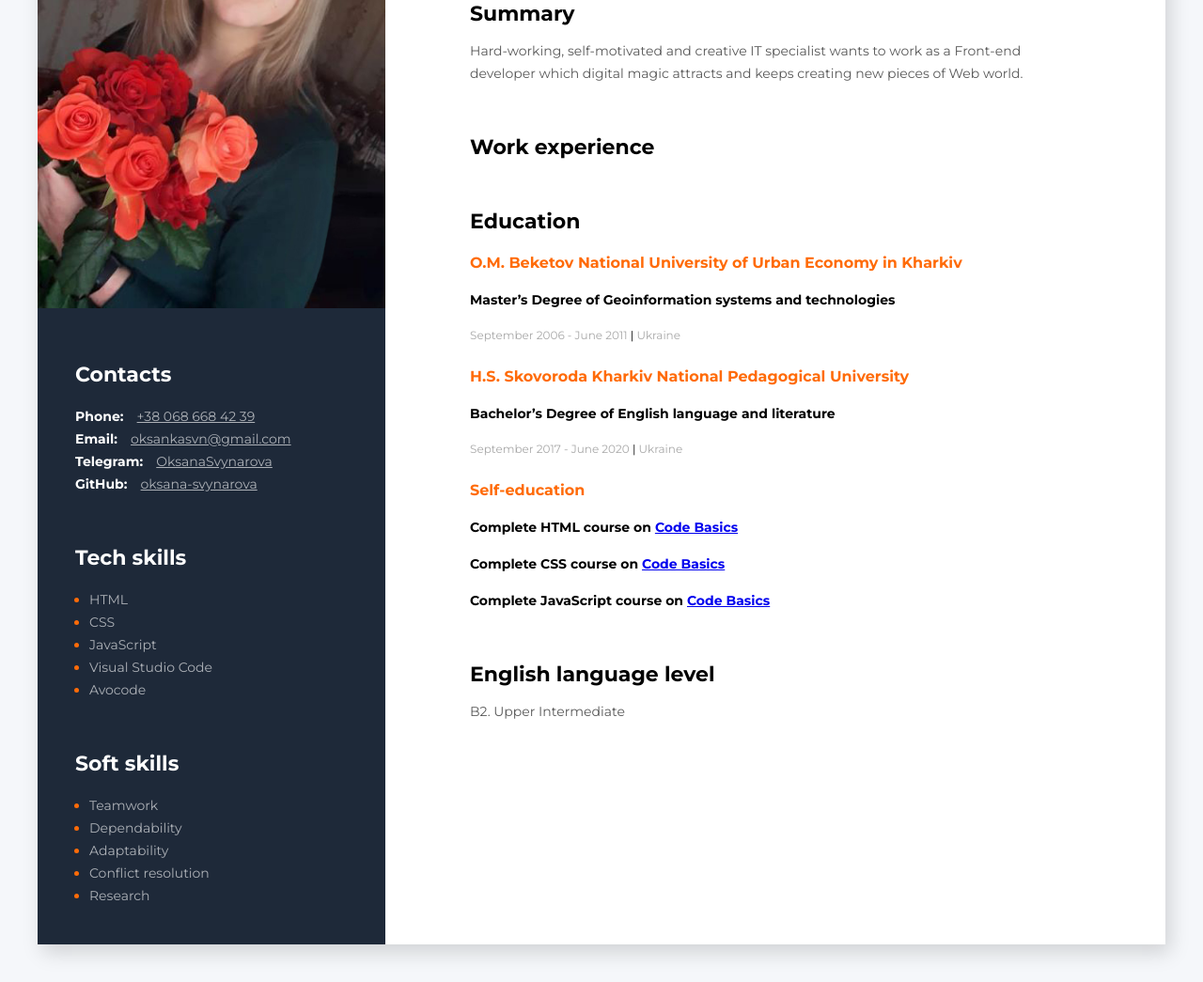
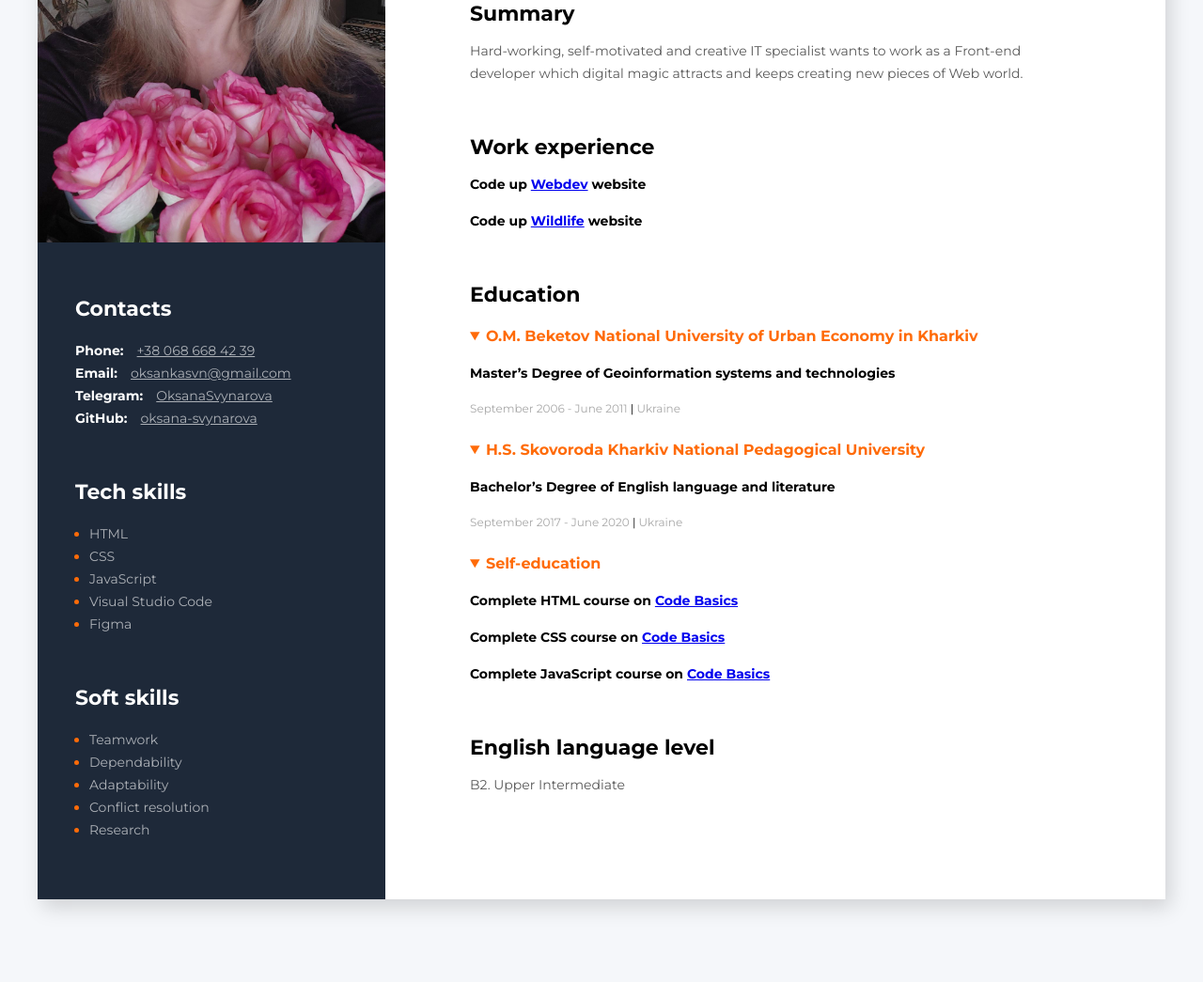
Before and after one commit to oksana-svynarova/rsschool-cv, a plain HTML site: page index.html in a window 1280 px wide. Shown: the part 315-1360 px from the top of the page at 94% size. After the commit the page ends 1312 px from the top, so only its background shows below. Drawn offline with Linux system fonts and the light colour scheme.

Commit message:
refactor: apply semantic tags

```diff
--- a/index.html
+++ b/index.html
@@ -15,39 +15,41 @@
     <!--main container-->
     <div class="wrapper">
       <aside class="sidebar">
-        <img class="my-photo" src="./me.jpg" alt="My photo" />
+        <img class="my-photo" src="./me2021.jpg" alt="My photo" />
 
         <!--contacts container-->
-        <div class="contacts-container">
+        <section class="contacts-container">
           <h3 class="contacts-title">Contacts</h3>
-          <div>
+          <ul>
+            <li class="contacts_item">
             <span class="contacts-link-title">Phone:</span>
-            <a class="contacts-link" href="tel:+38 068 668 42 39">
+            <a class="contacts-link" href="tel:+380686684239">
               +38 068 668 42 39
             </a>
-          </div>
-          <div>
+          </li>
+          <li class="contacts_item">
             <span class="contacts-link-title">Email:</span>
             <a class="contacts-link" href="mailto:oksankasvn@gmail.com">
               oksankasvn@gmail.com
             </a>
-          </div>
-          <div>
+          </li>
+          <li class="contacts_item">
             <span class="contacts-link-title">Telegram:</span>
             <a class="contacts-link" href="http://t.me/OksanaSvynarova">
               OksanaSvynarova
             </a>
-          </div>
-          <div>
+          </li>
+          <li class="contacts_item">
             <span class="contacts-link-title">GitHub:</span>
             <a class="contacts-link" href="https://github.com/oksana-svynarova">
               oksana-svynarova
             </a>
-          </div>
-        </div>
+          </li>
+          </ul>
+        </section>
 
         <!--tech skills container-->
-        <div class="tech-skills-container">
+        <section class="tech-skills-container">
           <h3 class="tech-skills-title">Tech skills</h3>
           <ul>
             <li class="skills-item"><span class="skills-text">HTML</span></li>
@@ -59,13 +61,13 @@
               <span class="skills-text">Visual Studio Code</span>
             </li>
             <li class="skills-item">
-              <span class="skills-text">Avocode</span>
+              <span class="skills-text">Figma</span>
             </li>
           </ul>
-        </div>
+        </section>
 
         <!--soft skills container-->
-        <div class="soft-skills-container">
+        <section class="soft-skills-container">
           <h3 class="soft-skills-title">Soft skills</h3>
           <ul>
             <li class="skills-item">
@@ -84,83 +86,91 @@
               <span class="skills-text">Research</span>
             </li>
           </ul>
-        </div>
+        </section>
       </aside>
 
       <!--about me container-->
-      <div class="about-me-container">
+      <main class="about-me-container">
         <!--about me main info-->
         <div class="info-container">
           <h1 class="name">Oksana Svynarova</h1>
           <p class="location">Kharkiv, Ukraine</p>
         </div>
         <!--summary-->
-        <div>
-          <h3 class="about-me-title">Summary</h3>
+        <section>
+          <h2 class="about-me-title">Summary</h2>
           <p class="description">
             Hard-working, self-motivated and creative IT specialist wants to
             work as a Front-end developer which digital magic attracts and keeps
             creating new pieces of Web world.
           </p>
-        </div>
+        </section>
 
         <!--work experience-->
         <div class="work-experience">
-          <h3 class="about-me-title">Work experience</h3>
+          <h2 class="about-me-title">Work experience</h2>
+          <h4 class="educatin-specialty">
+            Code up <a href="https://trusting-almeida-e0bdd8.netlify.app/">Webdev</a> website
+          </h4>
+          <h4 class="educatin-specialty">
+            Code up <a href="https://rolling-scopes-school.github.io/oksana-svynarova-JSFE2021Q1/wildlife/">Wildlife</a> website
+          </h4>
         </div>
 
         <!--education container-->
         <div class="education-container">
-          <h3 class="about-me-title">Education</h3>
+          <h2 class="about-me-title">Education</h2>
 
           <!--institution 1-->
-          <div>
-            <h4 class="education-institution">
+          <details open="open">
+            <summary class="education-institution">
               O.M. Beketov National University of Urban Economy in Kharkiv
+            </summary>
+            <h4 class="educatin-specialty">
+              Master’s Degree of Geoinformation systems and technologies
             </h4>
-            <h5 class="educatin-specialty">
-              Master’s Degree of Geoinformation systems and technologies
-            </h5>
             <span class="education-time">
               September 2006 - June 2011 <span class="divider">|</span> Ukraine
             </span>
-          </div>
+          </details>
 
           <!--institution 2-->
-          <div>
-            <h4 class="education-institution">
+          <details open="open">
+            <summary class="education-institution">
               H.S. Skovoroda Kharkiv National Pedagogical University
+            </summary>
+            <h4 class="educatin-specialty">
+              Bachelor’s Degree of English language and literature
             </h4>
-            <h5 class="educatin-specialty">
-              Bachelor’s Degree of English language and literature
-            </h5>
             <span class="education-time">
               September 2017 - June 2020 <span class="divider">|</span> Ukraine
             </span>
+           </details>
 
           <!--self-education-->
-          <div>
-            <h4 class="education-institution">
+          <details open="open">
+            <summary class="education-institution">
             Self-education
+            </summary>
+            <h4 class="educatin-specialty">
+            Complete HTML course on <a href="https://ru.code-basics.com/languages/html">Code Basics</a>
             </h4>
-            <h5 class="educatin-specialty">
-            Complete HTML course on <a href="https://ru.code-basics.com/languages/html">Code Basics</a>
-            </h5>
-             <h5 class="educatin-specialty">
+             <h4 class="educatin-specialty">
             Complete CSS course on <a href="https://ru.code-basics.com/languages/css">Code Basics</a>
-            </h5>
-             <h5 class="educatin-specialty">
+            </h4>
+             <h4 class="educatin-specialty">
             Complete JavaScript course on <a href="https://ru.code-basics.com/languages/javascript">Code Basics</a>
-            </h5>
-          </div>
-        </div>
+            </h4>
+          </details>
+
                 <!--English language level-->
                 <div class="work-experience">
-                    <h3 class="about-me-title">English language level</h3>
+                    <h2 class="about-me-title">English language level</h2>
                 <p class="description">
                     B2. Upper Intermediate </p>
                 </div>
       </div>
+    </main>
     </div>
   </body>
 </html>
--- a/style.css
+++ b/style.css
@@ -47,6 +47,10 @@ body {
   font-weight: 700;
   line-height: 24px;
   margin-bottom: 20px;
+}
+
+.contacts_item {
+  list-style-type: none;
 }
 .contacts-link {
   font-size: 14px;
```
